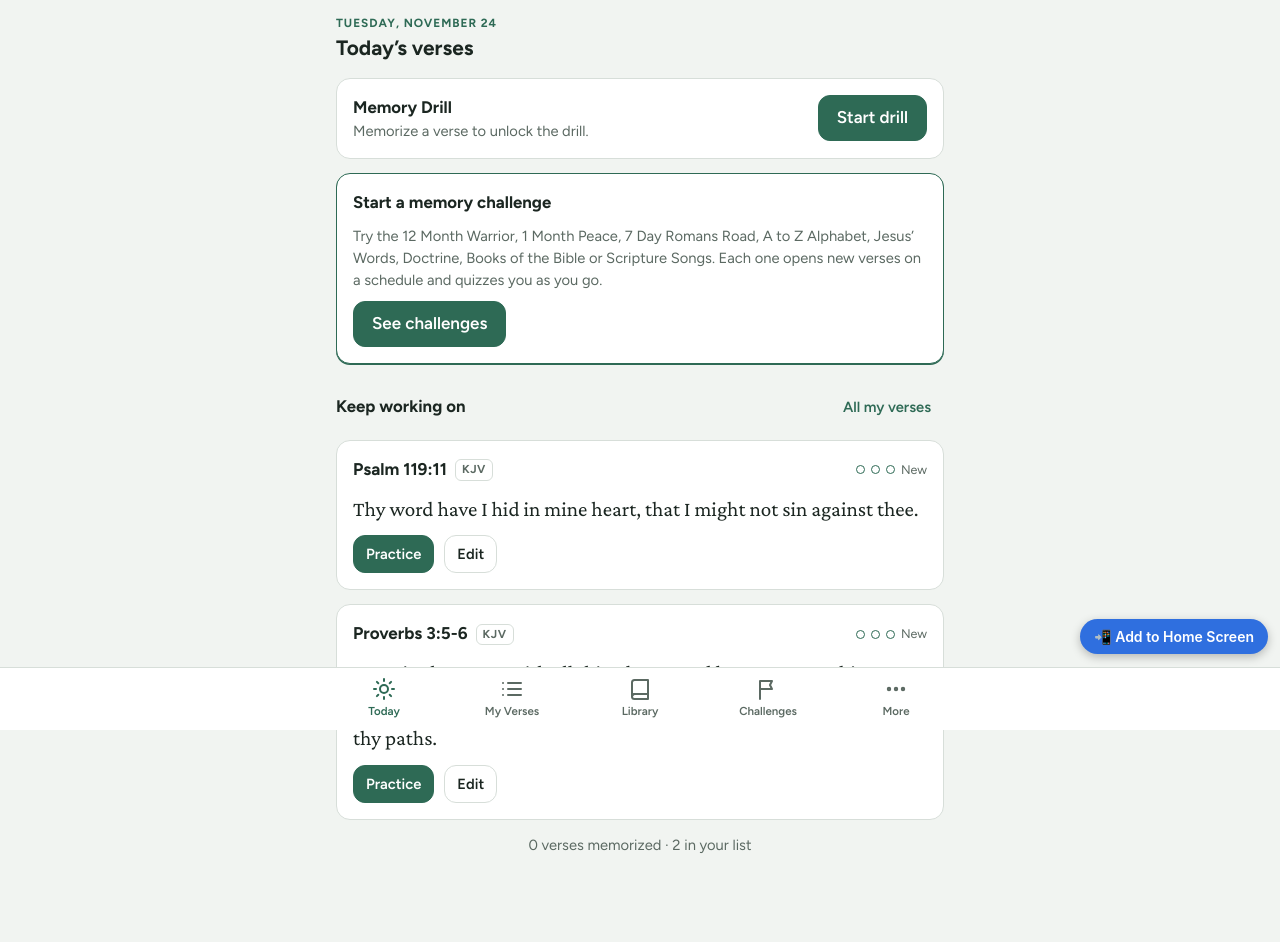
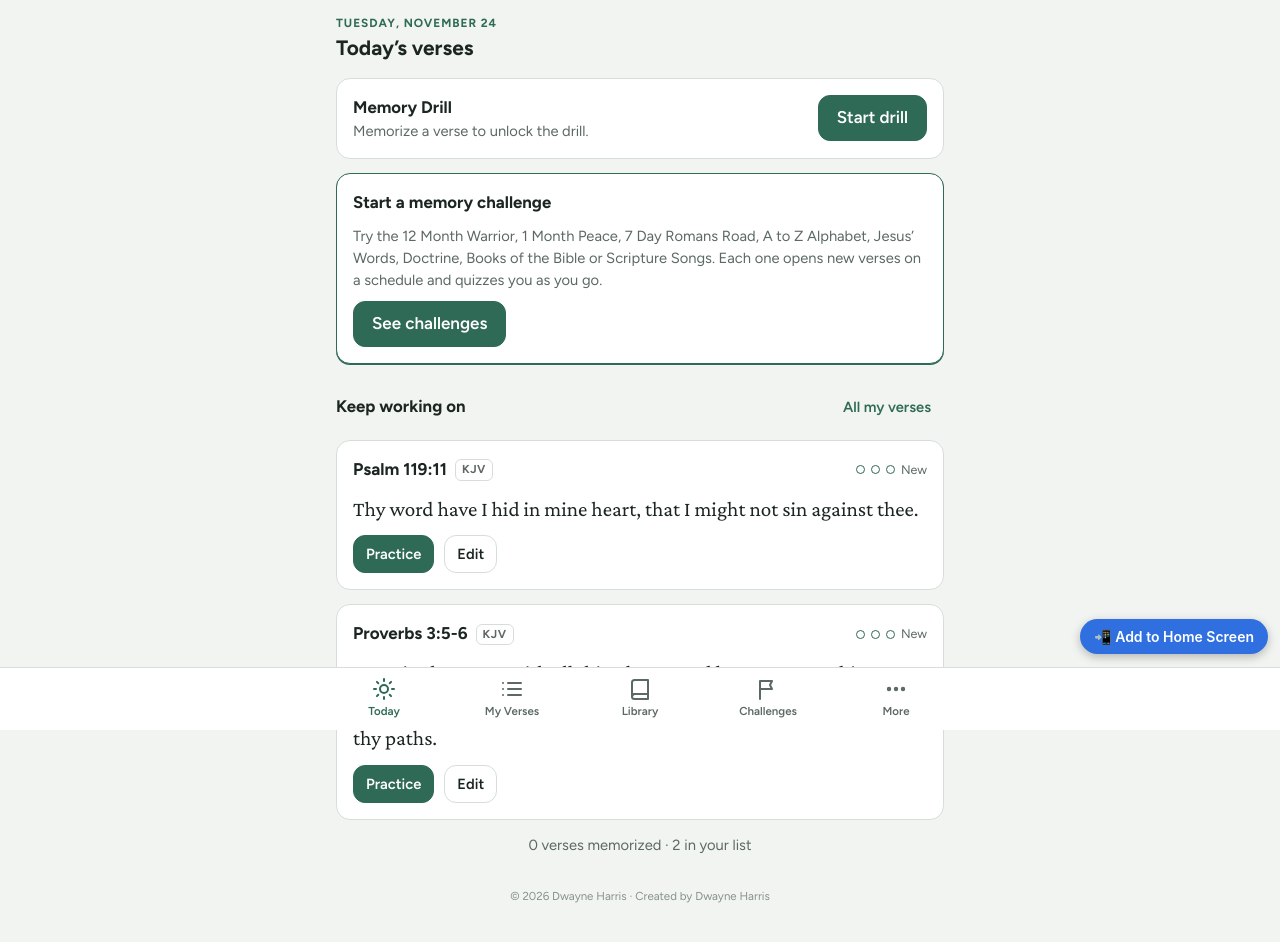
Before and after one commit to dharris75901/hiddenword, a plain HTML site: page index.html in a window 1280 px wide. Shown: the part 70-1012 px from the top of the page. Drawn offline with nearby package versions, Linux system fonts and the light colour scheme.

Commit message:
Add files via upload

```diff
--- a/index.html
+++ b/index.html
@@ -122,6 +122,7 @@ h3{font-size:1.05rem;margin:0}
 .f input[type="time"]{-webkit-appearance:none;appearance:none;min-width:0;width:100%;display:block;text-align:left;min-height:48px}
 .f input[type="time"]::-webkit-date-and-time-value{text-align:left}
 label.btn{position:relative;overflow:hidden}
+.credit{margin-top:32px;text-align:center;font-size:.72rem;color:var(--muted);opacity:.7}
 .nw{white-space:nowrap}
 .donate-text{font-family:var(--scripture);font-size:1.25rem;line-height:1.5;margin:0}
 .refs{margin-top:4px}
@@ -182,6 +183,7 @@ label.f{display:flex;flex-direction:column;gap:6px;font-weight:600;font-size:.92
     <div class="streak" id="streak"><b>0</b><span>day streak</span></div>
   </header>
   <main id="view"></main>
+  <footer class="credit">© 2026 Dwayne Harris · Created by Dwayne Harris</footer>
 </div>
 
 <nav class="tabs" aria-label="Sections"><div class="in">
```
